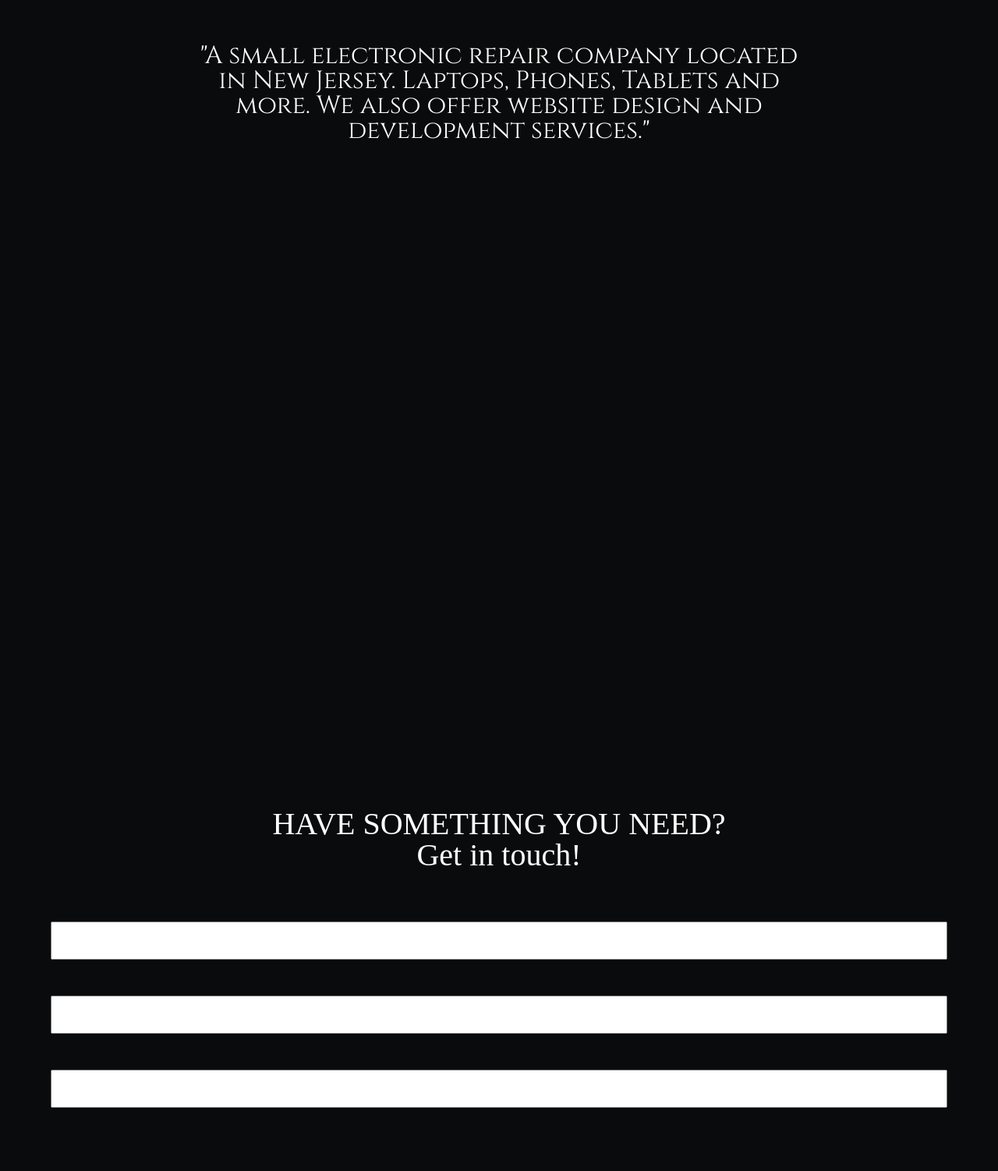
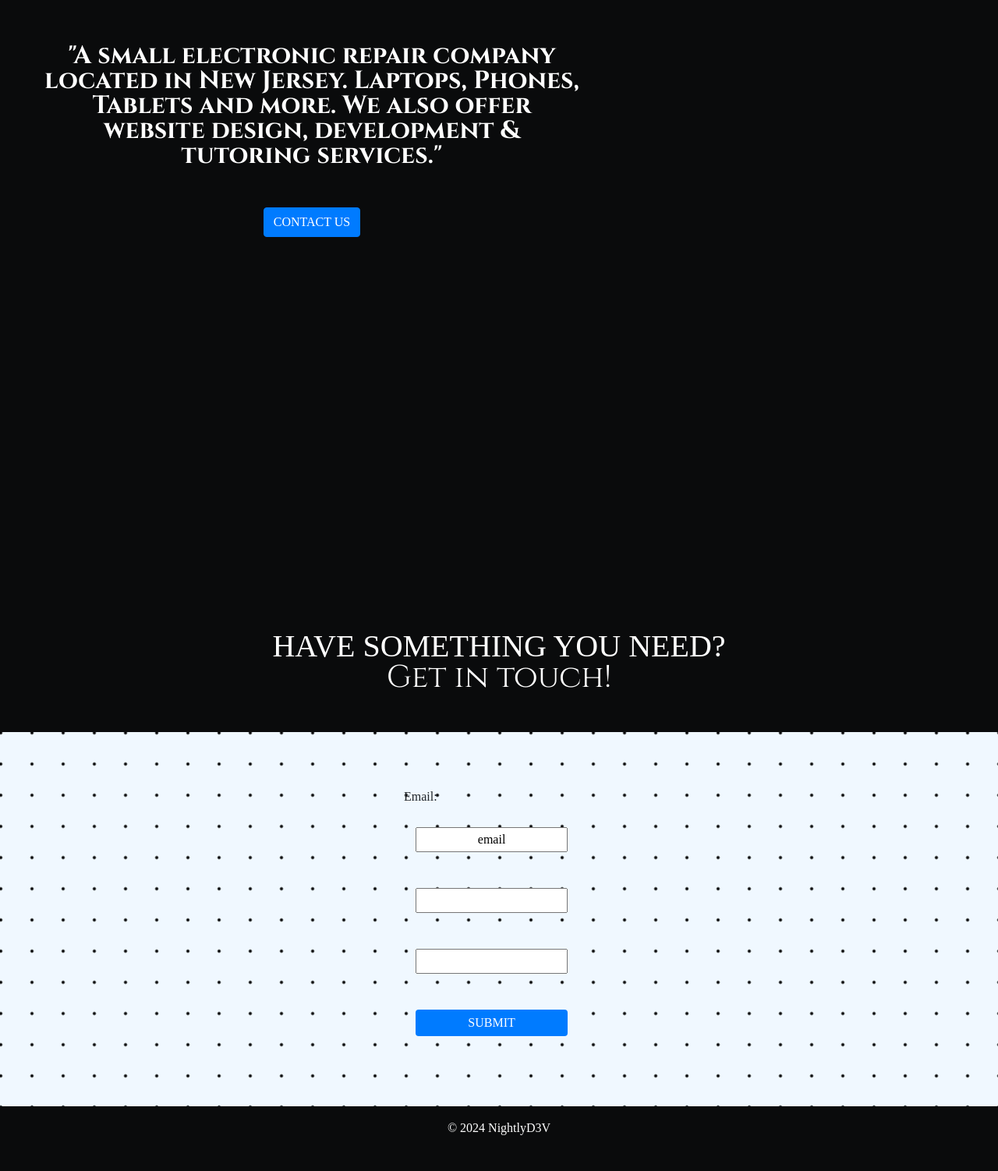
Before and after one commit to NightlyD3V/lowvoltrepair, a website built with Vite: page index.html in a window 1280 px wide. Shown: the part 79-1581 px from the top of the page at 78% size. After the commit the page ends 1554 px from the top, so only its background shows below. Built offline with nearby package versions, Linux system fonts and the light colour scheme; a web font is replaced by a local one.

Commit message:
Working on page animations and styling

```diff
--- a/index.html
+++ b/index.html
@@ -11,34 +11,45 @@
     <link href="https://fonts.googleapis.com/css2?family=Italiana&family=Tiny5&display=swap" rel="stylesheet">
     <!-- FONT-AWESOME -->
     <link rel="stylesheet" href="https://cdnjs.cloudflare.com/ajax/libs/font-awesome/4.7.0/css/font-awesome.min.css">
+    <!-- BOOTSTRAP -->
+    <link rel="stylesheet" href="https://cdn.jsdelivr.net/npm/bootstrap@4.0.0/dist/css/bootstrap.min.css" integrity="sha384-Gn5384xqQ1aoWXA+058RXPxPg6fy4IWvTNh0E263XmFcJlSAwiGgFAW/dAiS6JXm" crossorigin="anonymous">
     <!-- CUSTOM STYLES -->
     <link rel="stylesheet" href="style.css">
 </head>
 <body>
     <nav style="display: flex; justify-content: space-around; align-items: center;">
-        <h1 class="logo">>_LVR</h1>
+        <h1 id="logo">>_LVR</h1>
         <div style="padding: 25px;">
             <a href="#" class="nav_link">HOME</a>
             <a href="#" class="nav_link">CONTACT</a>
         </div>
     </nav>
-    <div id="middle_container">
+    <div id="top_container">
         <!-- <h1 style="font-family: 'Tiny5'; font-size: 40px; text-align: center;">
             ABOUT
         </h1> -->
-        <h1 style="font-family: 'Cinzel'; text-align: center; font-size: 2rem; max-width: 800px; margin: 0 auto; padding: 50px;">
+        <h1 id="about_text">
             "A small electronic repair company located in New Jersey. Laptops, Phones, Tablets and more.
-            We also offer website design and development services."
-        </h1>
+            We also offer website design, development & tutoring services."
+            </h1>
+        <button type="button" class="btn btn-primary">CONTACT US</button>
     </div>
     <canvas class="webgl"></canvas>
     <h1 style="font-family: 'Tiny5'; font-size: 40px; text-align: center;">HAVE SOMETHING YOU NEED?</h1>
-    <h1 style="font-family: 'Tiny5'; font-size: 40px; text-align: center;">Get in touch!</h1>
-    <div id="contact_form" style="display: flex; flex-direction: column; justify-content: center; margin: 50px;">
-        <input class="contact_input" type="text" name="fname"><br>
-        <input class="contact_input" type="text" name="lname"><br>
-        <input class="contact_input" type="text" name="email"><br>
+    <h1 style="font-family: 'Cinzel'; font-size: 40px; text-align: center;">Get in touch!</h1>
+    <div id="contact_container">
+        <form id="contact_form" style="display: flex; flex-direction: column; justify-content: center; margin: 50px;">
+            <label for="email">Email:</label><br>
+            <input class="contact_input" value="email" type="text" name="email"><br>
+            <input class="contact_input" type="text" name="name"><br>
+            <input class="contact_input" type="text" name="email"><br>
+            <button id="send_button" type="button" class="btn btn-primary">SUBMIT</button>
+        </form>
     </div>
+    <footer>
+        <h1 style="text-align: center;">&copy; 2024 NightlyD3V</h1>
+    </footer>
+    <script type="module" src="pageAnimations.ts"></script>
     <script type="module" src="main.js"></script>
 </body>
 </html>
--- a/main.js
+++ b/main.js
@@ -1,10 +1,11 @@
+// IMPORTS
 import * as THREE from 'three'
 import { GLTFLoader } from 'three/addons/loaders/GLTFLoader'
 import { EffectComposer } from 'postprocessing';
 import { RenderPass } from 'postprocessing';
 import { DepthOfFieldEffect } from 'postprocessing';
 
-
+// MAIN
 const canvas = document.querySelector('canvas.webgl')
 
 const scene = new THREE.Scene()
@@ -12,7 +13,11 @@ const camera = new THREE.PerspectiveCamera( 80, window.innerWidth / window.inner
 camera.position.set(0, 0, 0.9);
 
 const renderer = new THREE.WebGLRenderer({
-    canvas: canvas
+    canvas: canvas,
+    powerPreference: "high-performance",
+    antialias: true,
+    stencil: true,
+    depth: true
 });
 
 renderer.setSize( window.innerWidth, window.innerHeight )
@@ -39,6 +44,7 @@ renderer.shadowMap.enabled = true
 // spotLight.angle = Math.PI / 6;
 // scene.add(spotLight)
 
+// LIGHTING
 // Key Light
 const keyLight = new THREE.DirectionalLight(0xffffff, 3)
 keyLight.position.set(5, 5, 5); // Adjust position as needed
@@ -54,7 +60,7 @@ const backLight = new THREE.DirectionalLight(0xffffff, 1)
 backLight.position.set(0, 5, -5); // Adjust position as needed
 scene.add(backLight);
 
-
+// GLTF LOADING
 const loader = new GLTFLoader()
 let gltfScene
 let tablet_scene
@@ -112,19 +118,6 @@ loader.load('./models/macbook/scene.glb', ( gltf ) => {
 	console.error( error )
 } )
 
-// Initialize postprocessing
-const composer = new EffectComposer(renderer);
-const renderPass = new RenderPass(scene, camera);
-composer.addPass(renderPass);
-
-// Add Depth of Field (DoF) effect
-const depthOfFieldEffect = new DepthOfFieldEffect(camera, {
-    focusDistance: 0.02,
-    focalLength: 0.5,
-    bokehScale: 2.0,
-    height: 480
-});
-
 // HANDLE WINDOW RESIZES
 addEventListener("resize", (event) => {})
 onresize = (event) => {
@@ -135,6 +128,7 @@ onresize = (event) => {
     renderer.setSize(window.innerWidth, window.innerHeight)
 }
 
+// OBJECT ANIMATIONS
 function animate() {
     requestAnimationFrame(animate);
 
@@ -163,7 +157,6 @@ function animate() {
         screwdriver_scene.rotation.y += 0.005
         screwdriver_scene.rotation.z += 0.009
     }
-
     renderer.render(scene, camera);
 }
 
--- a/package.json
+++ b/package.json
@@ -9,6 +9,7 @@
   "author": "Nightly",
   "license": "MIT",
   "dependencies": {
+    "gsap": "^3.12.5",
     "postprocessing": "^6.35.5",
     "three": "^0.165.0"
   },
--- /dev/null
+++ b/pageAnimations.ts
@@ -0,0 +1,16 @@
+import { gsap } from "gsap"
+
+// ANIMATE LOGO ONCLICK
+let clicked = false
+const logo = document.body.querySelector("#logo")
+const logo_tween = gsap.to("#logo", { rotation: 360, duration: 2, ease: "elastic"})
+logo_tween.pause()
+logo.addEventListener("click", (event) => {
+    logo_tween.restart()
+    clicked = true
+    console.log("clicked")
+    if (clicked) {
+        logo_tween.play()
+        clicked = false;
+    }
+})
--- a/style.css
+++ b/style.css
@@ -58,7 +58,7 @@ nav {
 	background-color: #0a0b0c;
 	color: white;
 }
-.logo {
+#logo {
 	font-size: 35px;
 	font-family: 'Tiny5';
 	padding: 25px;
@@ -66,12 +66,61 @@ nav {
 .nav_link {
 	color: white;
 	font-family: "Cinzel";
+	font-weight: bold;
 	padding: 10px;
 	text-decoration: none;
 }
+#top_container {
+	display: flex;
+	flex-direction: column;
+	align-items: center;
+	position: absolute;
+	left: -1000px;
+	animation: slide 1s forwards;
+	animation-delay: 1s;
+	-webkit-animation: slide 1s forwards;
+	-webkit-animation-delay: 1s;
+}
+@-webkit-keyframes slide {
+	100% { left: 0% }
+}
+@keyframes slide {
+	100% { left: 0% }
+}
+#about_text {
+	font-family: 'Cinzel';
+	text-align: center;
+	font-size: 2rem;
+	font-weight: bold;
+	max-width: 800px;
+	margin: auto;
+	padding: 50px;
+}
+#contact_container {
+	background-color: aliceblue;
+	margin-top: 50px;
+	padding: 25px;
+	display: flex;
+	justify-content: center;
+	align-items: center;
+	background-image: radial-gradient(black 1px, transparent 10%);
+	background-size: 40px 40px;
+	background-position: -19px -19px;
+}
 .contact_input {
+	text-align: center;
 	margin: 15px;
-	padding: 15px;
+	padding: 5px;
+	width: 80%;
+}
+#send_button {
+	margin: 15px;
+	padding: 5px;
+	width: 80%;
+	border: none;
+}
+footer {
+	padding: 20px;
 }
 
 /* MEDIA QUERIES */
@@ -82,4 +131,7 @@ nav {
 	 nav {
 		justify-content: space-between;
 	 }
+	 #about_text {
+		font-size: 1.5rem;
+	 }
 }
```
Also changed, not shown: 1 other file.
